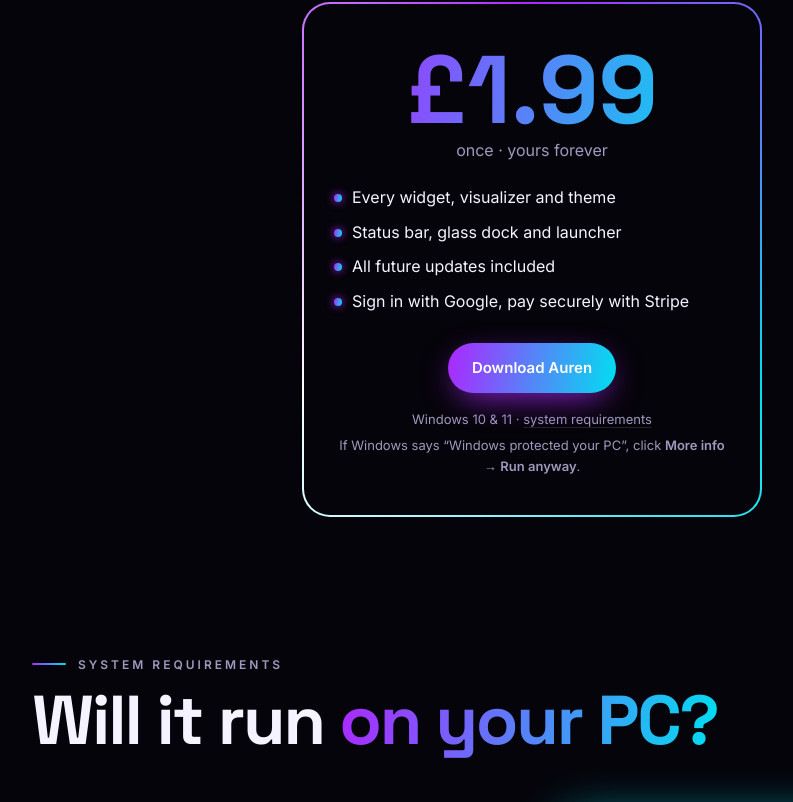
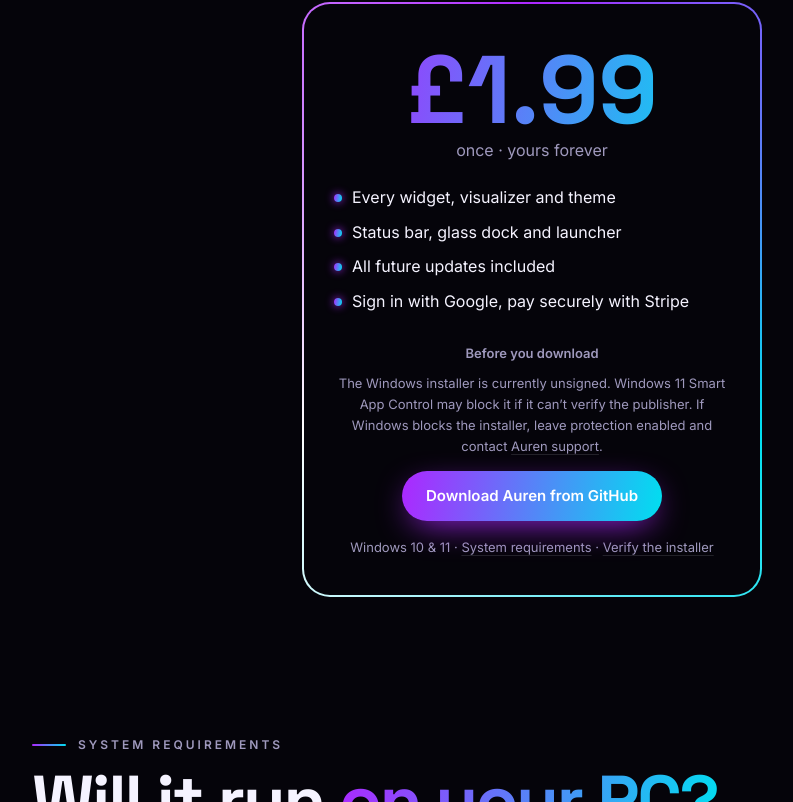
Before and after one commit to amiralidjk/auren, a plain HTML site: page index.html in a window 1280 px wide. Shown: the part 7249-8051 px from the top of the page, without its empty margins (108-901 px from the left). Drawn offline with Linux system fonts and the light colour scheme; animation ran at ten frames a second.

Commit message:
Explain Windows installer verification

```diff
--- a/index.html
+++ b/index.html
@@ -223,7 +223,7 @@ footer a{text-decoration:none;margin-left:18px}footer a:hover{color:var(--fg)}
 
 <div class="top">
   <a class="brand" href="#"><svg viewBox="0 0 512 512"><use href="#logo"/></svg>Auren</a>
-  <a class="btn primary small mag" href="https://github.com/amiralidjk/auren/releases/latest">Download</a>
+  <a class="btn primary small mag" href="#download">Download</a>
 </div>
 
 <header class="intro">
@@ -233,7 +233,7 @@ footer a{text-decoration:none;margin-left:18px}footer a:hover{color:var(--fg)}
     <p class="slogan appear" style="animation-delay:2.2s">Your desktop, in rhythm.</p>
     <p class="sub appear" style="animation-delay:2.4s">Music-reactive visualizers, lyrics and widgets for Windows.</p>
     <div class="cta appear" style="animation-delay:2.6s">
-      <a class="btn primary mag" href="https://github.com/amiralidjk/auren/releases/latest">Download for Windows</a>
+      <a class="btn primary mag" href="#download">Download for Windows</a>
       <a class="btn mag" href="#story">Watch it come alive</a>
     </div>
     <div class="cue appear" style="animation-delay:3.2s">Scroll<i></i></div>
@@ -285,9 +285,12 @@ footer a{text-decoration:none;margin-left:18px}footer a:hover{color:var(--fg)}
         <li>All future updates included</li>
         <li>Sign in with Google, pay securely with Stripe</li>
       </ul>
-      <a class="btn primary mag" href="https://github.com/amiralidjk/auren/releases/latest">Download Auren</a>
-      <p style="color:var(--mu);font-size:13px;margin:16px 0 0">Windows 10 &amp; 11 · <a class="reqlink" href="#req">system requirements</a></p>
-      <p style="color:var(--mu);font-size:13px;margin:6px 0 0">If Windows says &ldquo;Windows protected your PC&rdquo;, click <b>More info</b> &rarr; <b>Run anyway</b>.</p>
+      <div id="download" style="scroll-margin-top:96px">
+        <p style="color:var(--mu);font-size:13px;margin:0 0 10px"><strong>Before you download</strong></p>
+        <p style="color:var(--mu);font-size:13px;margin:0 0 14px">The Windows installer is currently unsigned. Windows 11 Smart App Control may block it if it can&rsquo;t verify the publisher. If Windows blocks the installer, leave protection enabled and contact <a class="reqlink" href="https://github.com/amiralidjk/auren/issues">Auren support</a>.</p>
+        <a class="btn primary mag" href="https://github.com/amiralidjk/auren/releases/latest">Download Auren from GitHub</a>
+        <p style="color:var(--mu);font-size:13px;margin:16px 0 0">Windows 10 &amp; 11 · <a class="reqlink" href="#req">System requirements</a> · <a class="reqlink" href="https://github.com/amiralidjk/auren#installing">Verify the installer</a></p>
+      </div>
     </div></div>
   </div>
 </section>
```
Also changed, not shown: 1 other file.
